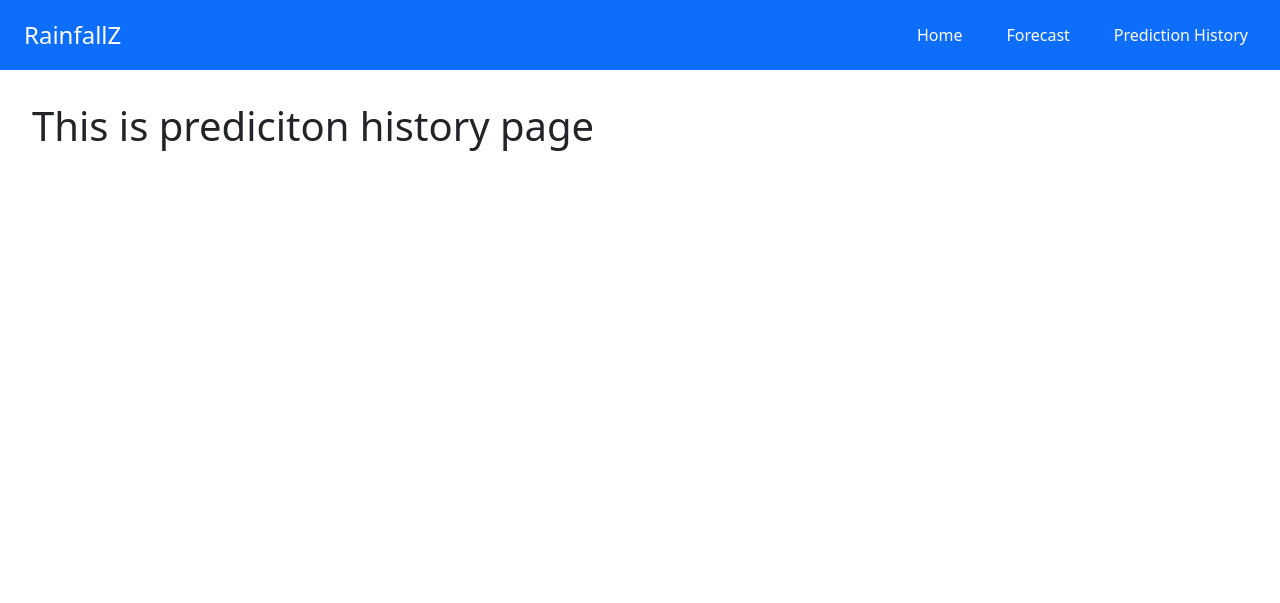
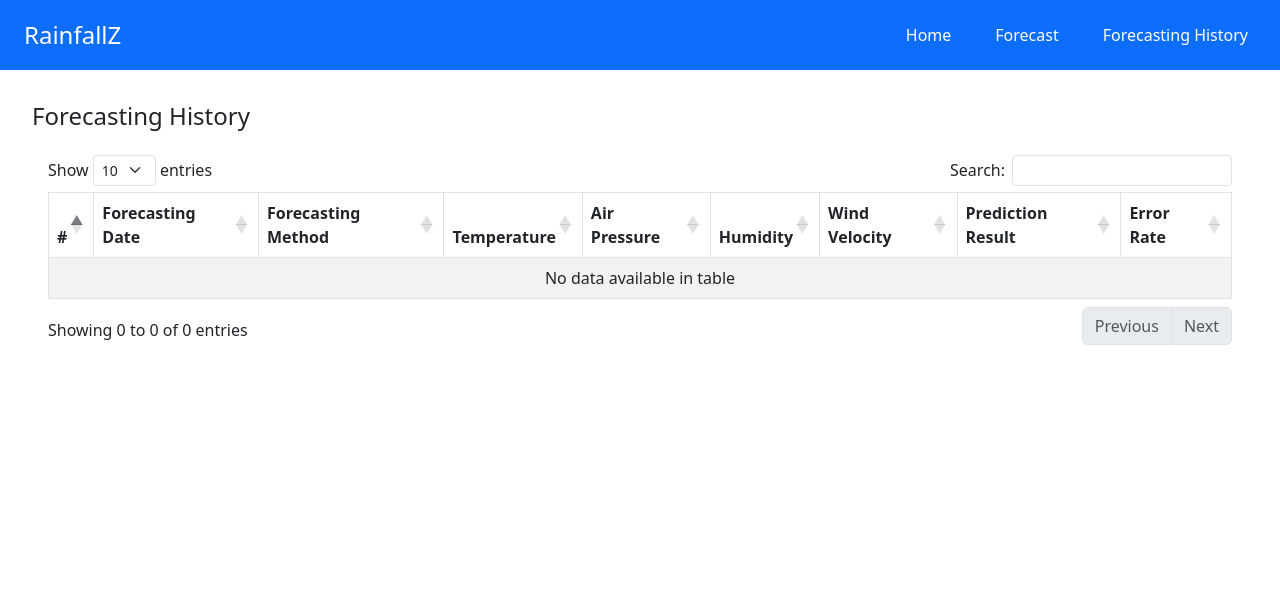
Before and after one commit to R4Z121/rainfallz, a CodeIgniter 4 app: template app/Views/pages/history.php in a window 1280 px wide. Shown: the top 603 px of the page. Run offline with PHP 8.4 and a stand-in for CodeIgniter, Linux system fonts and the light colour scheme; the template is opened without the code that fills it, so the values that code supplies are empty; some libraries are stand-ins or nearby versions.

Commit message:
Complete the artificial bee colony fis tsukamoto forecasting and history page

```diff
--- a/app/Config/Routes.php
+++ b/app/Config/Routes.php
@@ -31,10 +31,11 @@ $routes->set404Override();
 // route since we don't have to scan directories.
 $routes->get('/', 'Pages::index');
 $routes->add('/forecast', 'Pages::forecast');
-$routes->add('/prediction-history', 'Pages::history');
+$routes->add('/history', 'Pages::history');
 
 $routes->post('/forecast/tsukamoto', 'Tsukamoto::start');
 $routes->post('/forecast/artificial-bee-colony', 'ArtificialBeeColony::start');
+$routes->post('/forecasting-history', 'ForecastingHistory::addData');
 
 /*
  * --------------------------------------------------------------------
--- a/app/Controllers/Pages.php
+++ b/app/Controllers/Pages.php
@@ -3,6 +3,7 @@
 namespace App\Controllers;
 
 use App\Models\ClimateModel;
+use App\Models\ForecastingHistoryModel;
 
 class Pages extends BaseController
 {
@@ -25,8 +26,11 @@ class Pages extends BaseController
   }
   public function history()
   {
+    $forecastingHistoryModel = new ForecastingHistoryModel();
+    $histories = $forecastingHistoryModel->getAllHistory();
     $data = [
       'title' => 'Prediction History',
+      'histories' => $histories
     ];
     return view('pages/history', $data);
   }
--- a/app/Controllers/Tsukamoto.php
+++ b/app/Controllers/Tsukamoto.php
@@ -26,7 +26,8 @@ class Tsukamoto extends BaseController
       "title" => "Forecasting Result",
       "input" => $input,
       "finalResult" => $finalResult,
-      "errorRate" => $errorRate
+      "errorRate" => $errorRate,
+      "method" => "FIS Tsukamoto"
     ];
     return view('Pages/result', $data);
   }
--- a/app/Views/layouts/navbar.php
+++ b/app/Views/layouts/navbar.php
@@ -10,7 +10,7 @@
       <div class="navbar-nav ms-auto d-flex justify-content-between">
         <a class="nav-link <?= ($title == 'Home') ? 'active" aria-current="page' : ''; ?>" href="/">Home</a>
         <a class="nav-link <?= ($title == 'Forecast') ? 'active" aria-current="page' : ''; ?>" href="/forecast">Forecast</a>
-        <a class="nav-link <?= ($title == 'Prediction History') ? 'active" aria-current="page' : ''; ?>" href="/prediction-history">Prediction History</a>
+        <a class="nav-link <?= ($title == 'Forecasting History') ? 'active" aria-current="page' : ''; ?>" href="/history">Forecasting History</a>
       </div>
     </div>
   </div>
--- a/app/Views/pages/forecast.php
+++ b/app/Views/pages/forecast.php
@@ -10,7 +10,7 @@
   </div>
 </section>
 <section class="page-content form-content">
-  <form class="active" action="/forecast/tsukamoto" method="post" id="1">
+  <form class="active forecasting-form" action="/forecast/tsukamoto" method="post" id="1">
     <?= csrf_field(); ?>
     <div class="form-input">
       <label for="temperature">Temperature</label>
@@ -30,7 +30,7 @@
     </div>
     <button class="btn btn-primary" type="submit">Calculate Rainfall</button>
   </form>
-  <form class="section-form" action="/forecast/artificial-bee-colony" method="POST" id="2">
+  <form class="section-form forecasting-form" action="/forecast/artificial-bee-colony" method="POST" id="2">
     <?= csrf_field(); ?>
     <section class="form-section">
       <div class="form-input">
--- a/app/Views/pages/history.php
+++ b/app/Views/pages/history.php
@@ -1,5 +1,40 @@
 <?= $this->extend('layouts/template'); ?>
 
 <?= $this->section('content'); ?>
-<h1>This is prediciton history page</h1>
+<section class="page-heading">
+  <h1 class="page-title">Forecasting History</h1>
+</section>
+<section class="page-content">
+  <table id="history-data" class="table table-striped table-bordered" style="width:100%">
+    <thead>
+      <tr>
+        <th>#</th>
+        <th>Forecasting Date</th>
+        <th>Forecasting Method</th>
+        <th>Temperature</th>
+        <th>Air Pressure</th>
+        <th>Humidity</th>
+        <th>Wind Velocity</th>
+        <th>Prediction Result</th>
+        <th>Error Rate</th>
+      </tr>
+    </thead>
+    <tbody>
+      <?php $i = 1; ?>
+      <?php foreach ($histories as $history) : ?>
+        <tr>
+          <td><?= $i++; ?></td>
+          <td><?= $history['forecasting_date']; ?></td>
+          <td><?= $history['method']; ?></td>
+          <td><?= $history['temperature']; ?></td>
+          <td><?= $history['air_pressure']; ?></td>
+          <td><?= $history['humidity']; ?></td>
+          <td><?= $history['wind_velocity']; ?></td>
+          <td><?= $history['prediction_result']; ?></td>
+          <td><?= $history['error_rate']; ?></td>
+        </tr>
+      <?php endforeach; ?>
+    </tbody>
+  </table>
+</section>
 <?= $this->endSection(); ?>
--- a/public/scripts/app.js
+++ b/public/scripts/app.js
@@ -2,6 +2,12 @@
 $(document).ready(function () {
   $('#climate-data').DataTable({
     lengthMenu: [12, 24, 36, 48, 60,]
+  });
+});
+
+$(document).ready(function () {
+  $('#history-data').DataTable({
+    lengthMenu: [10, 20, 30, 40, 50,]
   });
 });
 
--- a/public/styles/app.css
+++ b/public/styles/app.css
@@ -65,11 +65,21 @@ main {
 }
 
 form {
+  width: 100%;
+}
+
+.hidden-form {
+  margin-top: 30px;
+  display: flex;
   flex-direction: column;
+  gap: 15px;
+}
+
+.forecasting-form {
+  display: none;
+  max-width: 600px;
   gap: 20px;
-  max-width: 600px;
-  width: 100%;
-  display: none;
+  flex-direction: column;
 }
 
 .form-section {
@@ -78,7 +88,12 @@ form {
   gap: 20px;
 }
 
-.page-content > form.active {
+.button-form {
+  display: flex;
+  gap: 15px;
+}
+
+.forecasting-form.active {
   display: flex;
 }
 
@@ -96,7 +111,7 @@ form {
   gap: 5px;
 }
 
-.form-input > input {
+.form-input>input {
   padding: 7px;
   outline: none;
   border: 1px solid grey;
```
Also changed, not shown: app/Controllers/ArtificialBeeColony.php (+14 -16 lines), app/Controllers/ForecastingHistory.php (added, +31 -0 lines), app/Models/ForecastingHistoryModel.php (added, +25 -0 lines), app/Views/pages/result.php (+17 -1 lines), public/styles/responsive.css (+10 -7 lines).
